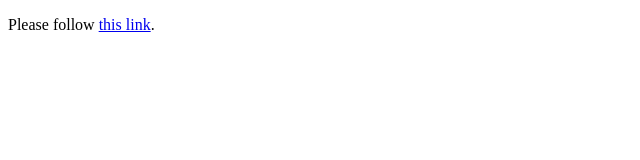
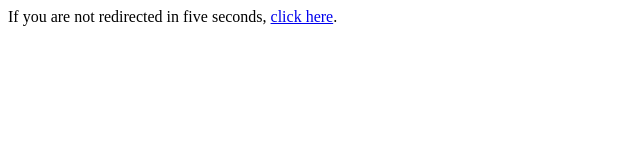
Before and after one commit to joylolxyz/wind0001, a plain HTML site: page index.html in a window 1280 px wide. Shown: the whole page, without its empty margins (0-640 px from the left). Drawn offline with Linux system fonts and the light colour scheme.

Commit message:
Update index.html

```diff
--- a/index.html
+++ b/index.html
@@ -1,9 +1,6 @@
-<!DOCTYPE html>
-<html>
-  <head>
-    <meta http-equiv="refresh" content="7; url='https://twitter.com/joylolxyz'" />
-  </head>
-  <body>
-    <p>Please follow <a href="https://twitter.com/joylolxyz">this link</a>.</p>
-  </body>
-</html>
+<head>
+  <meta http-equiv="refresh" content="5; URL=https://twitter.com/joylolxyz" />
+</head>
+<body>
+  <p>If you are not redirected in five seconds, <a href="https://twitter.com/joylolxyz">click here</a>.</p>
+</body>
```
